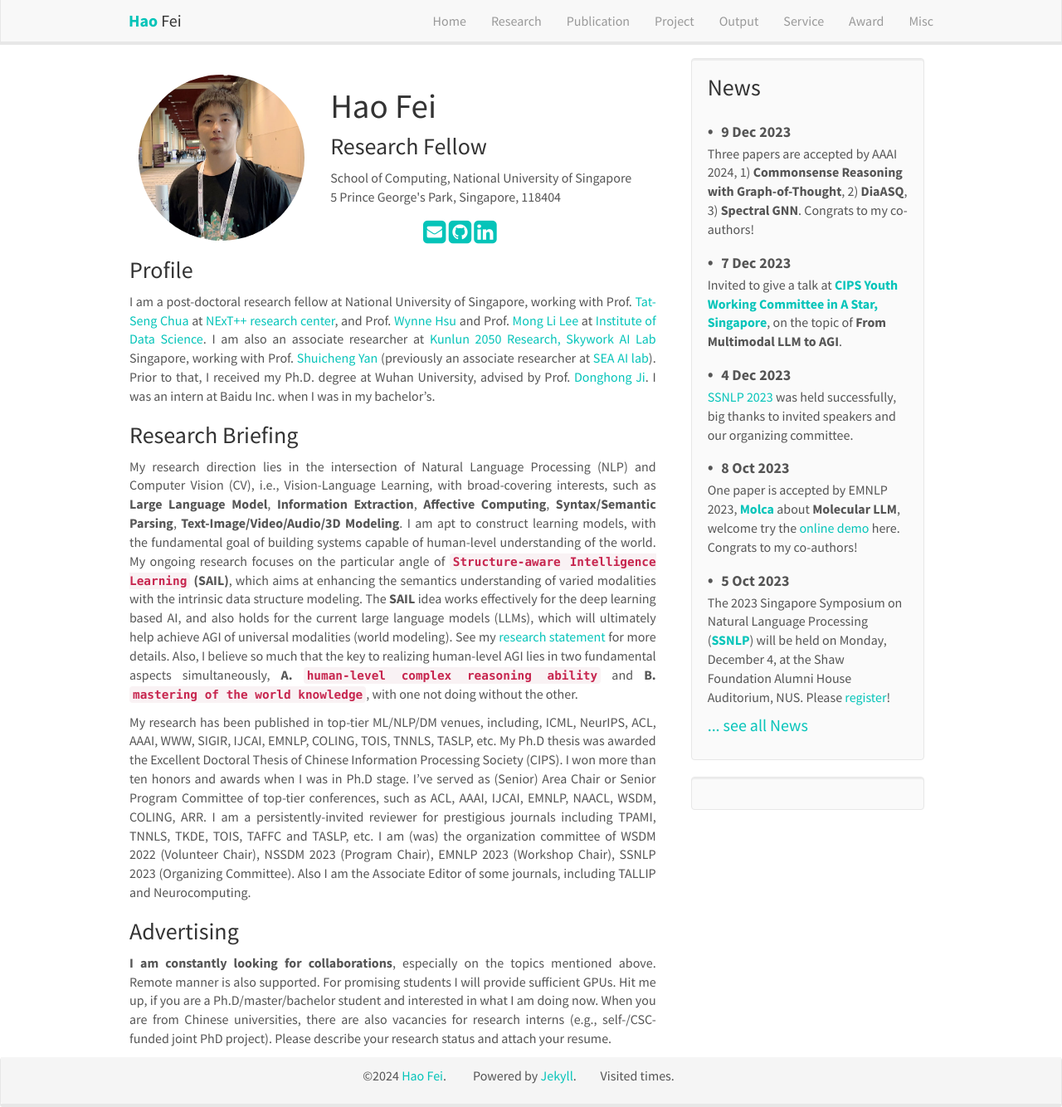
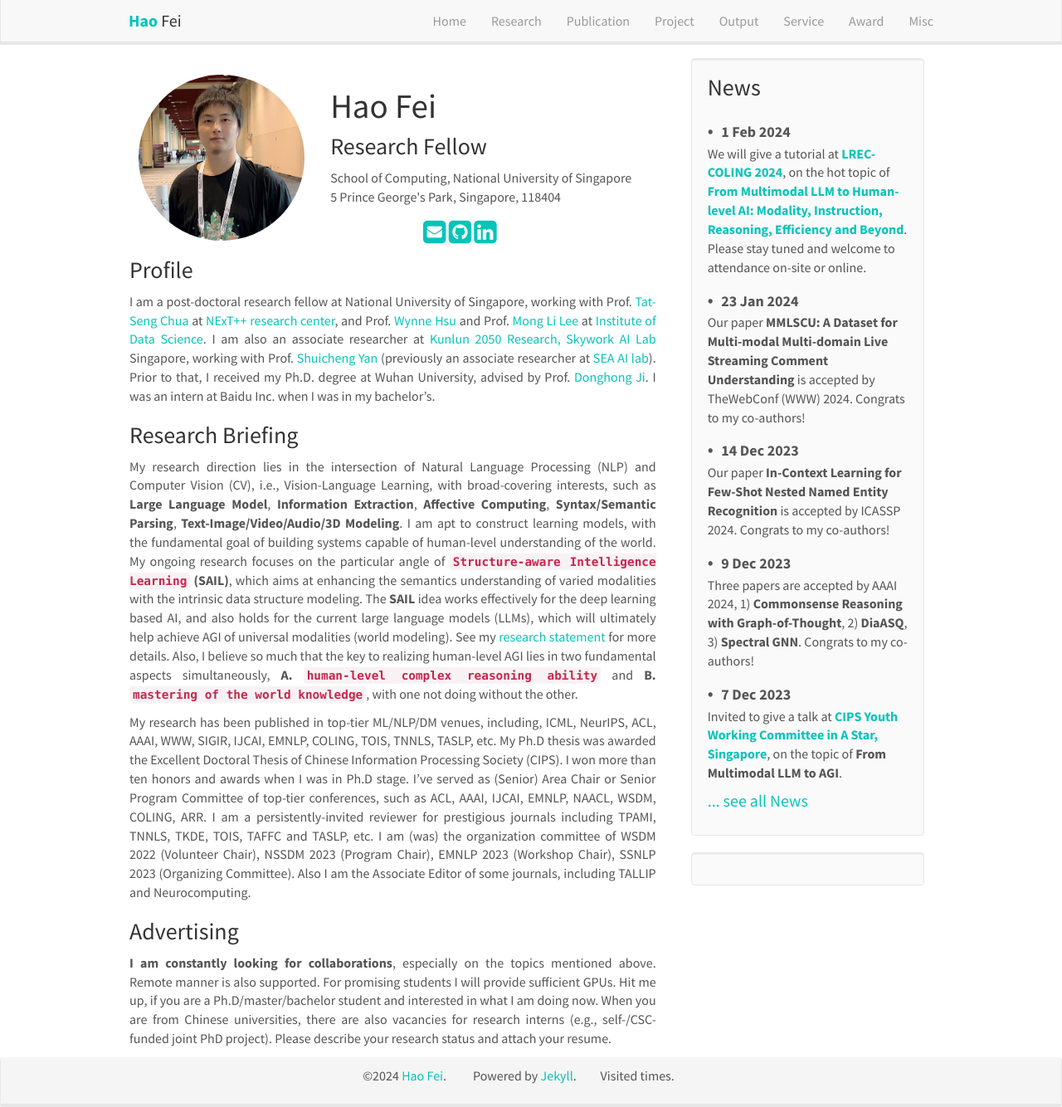
Before and after one commit to scofield7419/scofield7419.github.io, a Jekyll site: the page built from _pages/home.md, in a window 1280 px wide and 1334 px high. Shown: the whole window at 83% size. Built offline with Jekyll 4.4.1, drawn with Linux system fonts in a browser that asks for light colours; nearby versions of some CDN libraries; comment, search, counter and statistics services are not loaded; a style sheet for code colours, icons or effects is not loaded.

Commit message:
Update news.yml

```diff
--- a/_data/news.yml
+++ b/_data/news.yml
@@ -1,3 +1,14 @@
+
+- date: 1 Feb 2024
+  headline: "We will give a tutorial at [**LREC-COLING 2024**](https://lrec-coling-2024.org/), on the hot topic of [**From Multimodal LLM to Human-level AI: Modality, Instruction, Reasoning, Efficiency and Beyond**](https://mllm2024.github.io/COLING2024/). Please stay tuned and welcome to attendance on-site or online."
+
+
+- date: 23 Jan 2024
+  headline: "Our paper **MMLSCU: A Dataset for Multi-modal Multi-domain Live Streaming Comment Understanding** is accepted by TheWebConf (WWW) 2024. Congrats to my co-authors!"
+
+
+- date: 14 Dec 2023
+  headline: "Our paper **In-Context Learning for Few-Shot Nested Named Entity Recognition** is accepted by ICASSP 2024. Congrats to my co-authors!"
 
 
 - date: 9 Dec 2023
```
